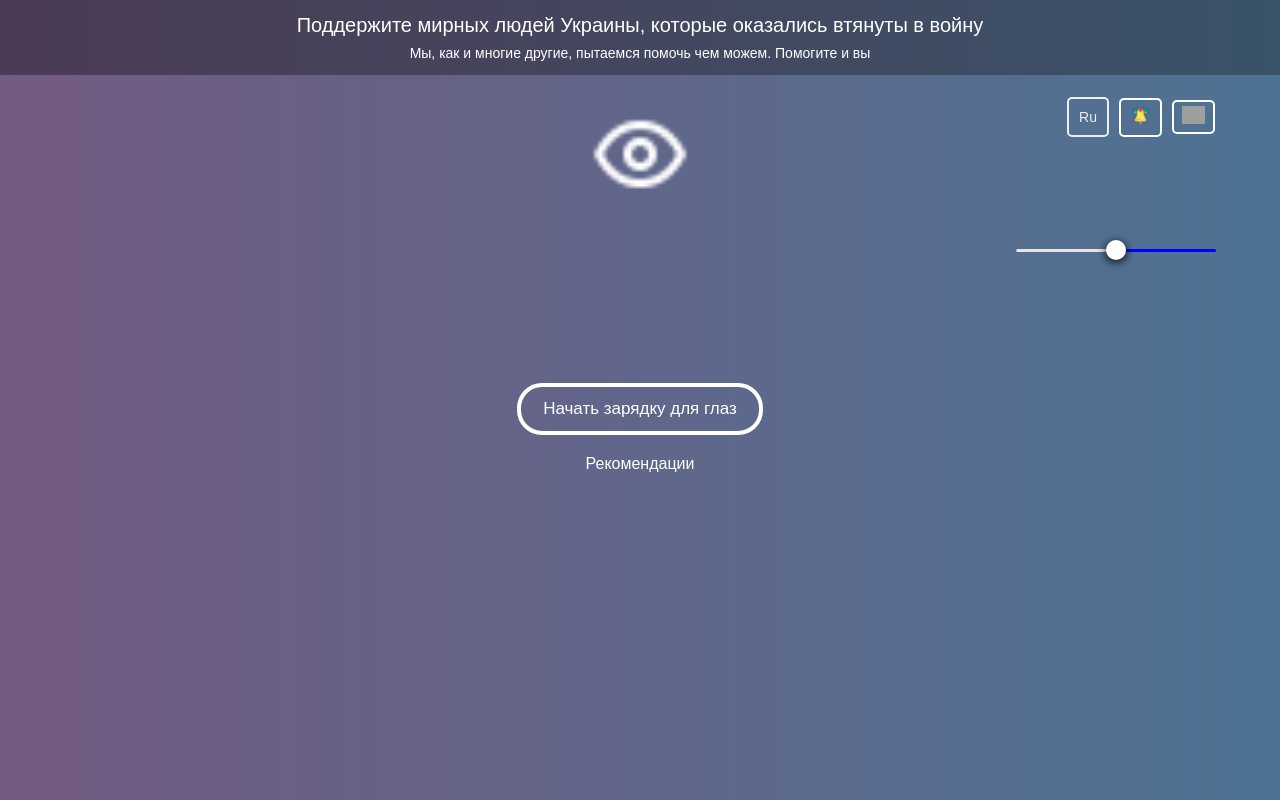
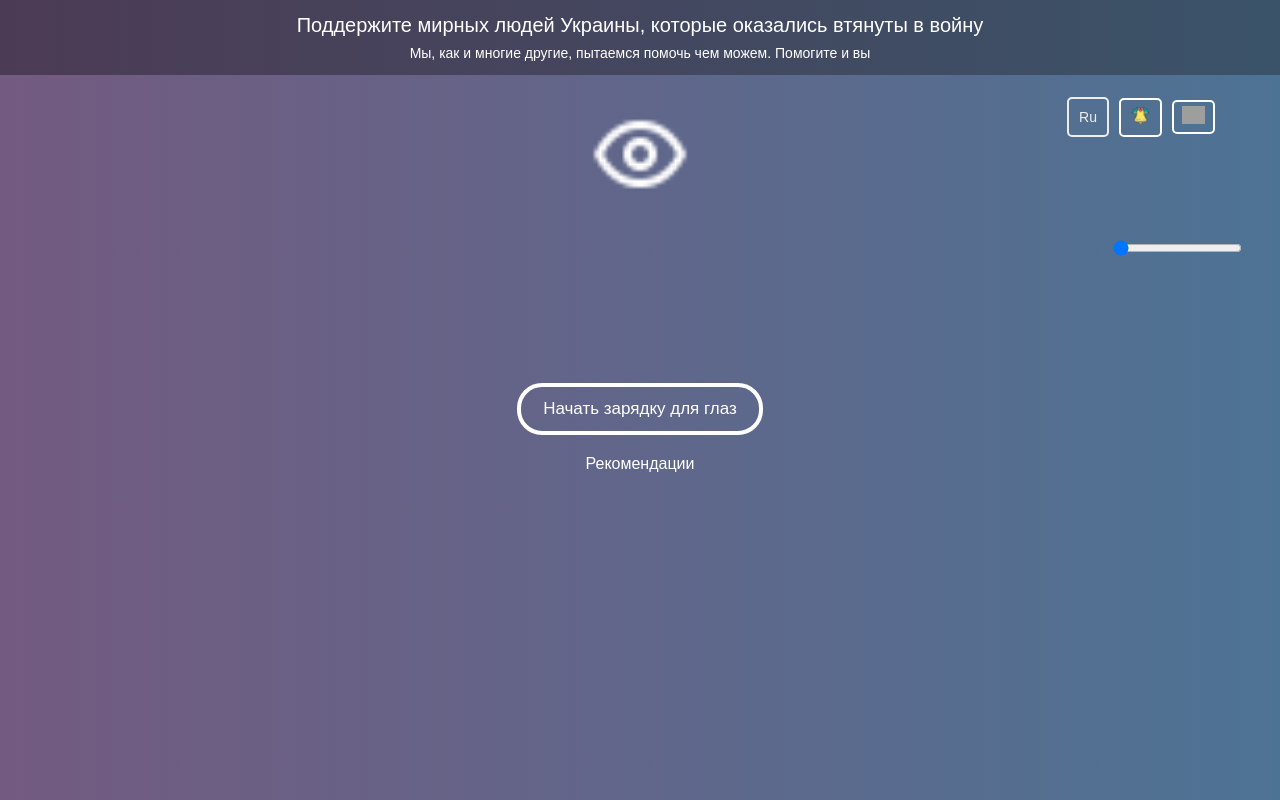
Before and after one commit to ecomnazar/blimb2, a React (Vite) app: page / in a window 1280 px wide. Both pictures are taken after a click on the element 1193 px from the left and 117 px from the top of the page. Built offline with nearby package versions, Linux system fonts and the light colour scheme; grey boxes are pictures that could not be loaded.

Commit message:
Add files via upload

```diff
--- a/src/components/App/style.scss
+++ b/src/components/App/style.scss
@@ -13,6 +13,12 @@ $color3: #333;
     visibility: visible;
     opacity: 1;
     transition: all .5s ease-in-out;
+}
+
+.volume{
+    position: absolute;
+    top: 30%;
+    right: 3%;
 }
 
 .SliderRoot {
--- a/src/components/Header/Header.tsx
+++ b/src/components/Header/Header.tsx
@@ -15,6 +15,7 @@ interface HeaderProps{
 export const Header = ({ langData, activeIndex, setActiveIndex }: HeaderProps) => {
 
     const [hideVolume, setHideVolume] = React.useState(false)
+    const [volume, setVolume] = React.useState<number>(0)
     const songList = ['song', 'song2']
     const ringIcon = ['images/bell.png', 'images/bell2.png', '3']
     const [songIndex, setSongIndex] = React.useState(0)
@@ -22,7 +23,8 @@ export const Header = ({ langData, activeIndex, setActiveIndex }: HeaderProps) =
 
   const soundPlay = () => {
     const Sounds = new Howl({
-        src: songIndex === 0 ? song : song2
+        src: songIndex === 0 ? song : song2,
+        volume: volume / 100
       })
       Sounds.play()
       console.log("sound")
@@ -30,14 +32,16 @@ export const Header = ({ langData, activeIndex, setActiveIndex }: HeaderProps) =
 
   const soundPlay2 = () => {
     const Sounds = new Howl({
-        src: song2
+        src: song2,
+        volume: volume / 100
       })
       Sounds.play()
   }
 
   const soundPlay3 = () => {
     const Sounds = new Howl({
-        src: song
+        src: song,
+        volume: volume / 100
       })
       Sounds.play()
   }
@@ -303,6 +307,11 @@ const onClickBack = () => {
     window.location.reload()
 }
 
+    const rangeChange = (e: React.ChangeEvent<HTMLInputElement>) => {
+        setVolume(e.target.value)
+        console.log(volume)
+    }
+
   return (
     <div className='container'>
         <div className="header">
@@ -310,7 +319,7 @@ const onClickBack = () => {
                 <div>
                     <img className={hide ? 'eye eye1' : 'eye eye3'} onClick={onClickBack} src="images/eye.png" alt="" />
                     <div className={hideVolume ? 'showVolume' : 'hideVolume'}>
-                        <Slider />
+                        <input className='volume' onChange={(e) => rangeChange(e)} value={volume} type="range"  min='0' max='99' />
                     </div>
                 </div>
                 <div className='row2'>
```
